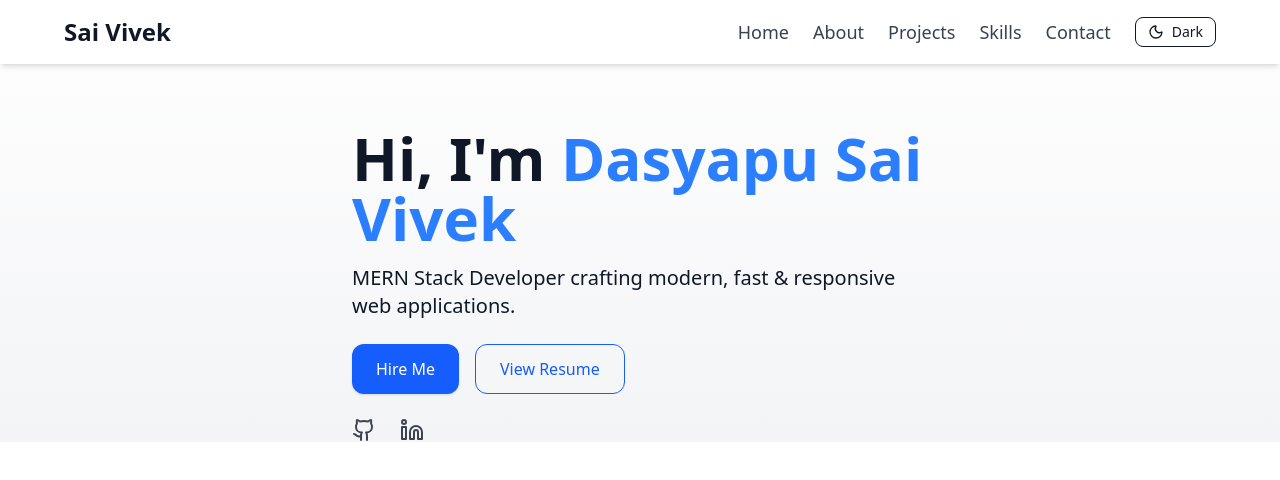
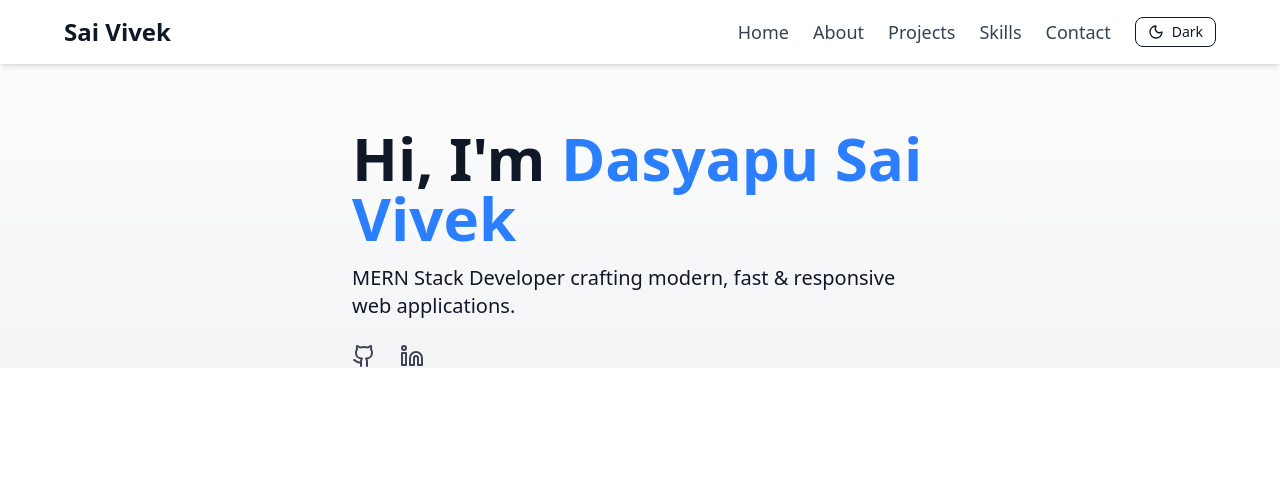
Before and after one commit to saivivek122/React_Project_Portfolio, a React (Vite) app in the folder myApp/: page / in a window 1280 px wide. Shown: the top 480 px of the page. Built offline with nearby package versions, Linux system fonts and the light colour scheme.

Commit message:
Update Home.jsx

```diff
--- a/myApp/src/Components/Home.jsx
+++ b/myApp/src/Components/Home.jsx
@@ -27,7 +27,7 @@ function Home({ dark }) {
         </motion.p>
 
 
-        <div className="flex justify-center md:justify-start gap-4 mt-4">
+        {/* <div className="flex justify-center md:justify-start gap-4 mt-4">
           <button className="px-6 py-3 bg-blue-600 text-white rounded-xl shadow hover:bg-blue-700 cursor-pointer">
             Hire Me
           </button>
@@ -40,7 +40,7 @@ function Home({ dark }) {
           >
             View Resume
           </button>
-        </div>
+        </div> */}
 
 
         <div className="flex justify-center md:justify-start gap-6 mt-6 text-2xl opacity-80">
```
